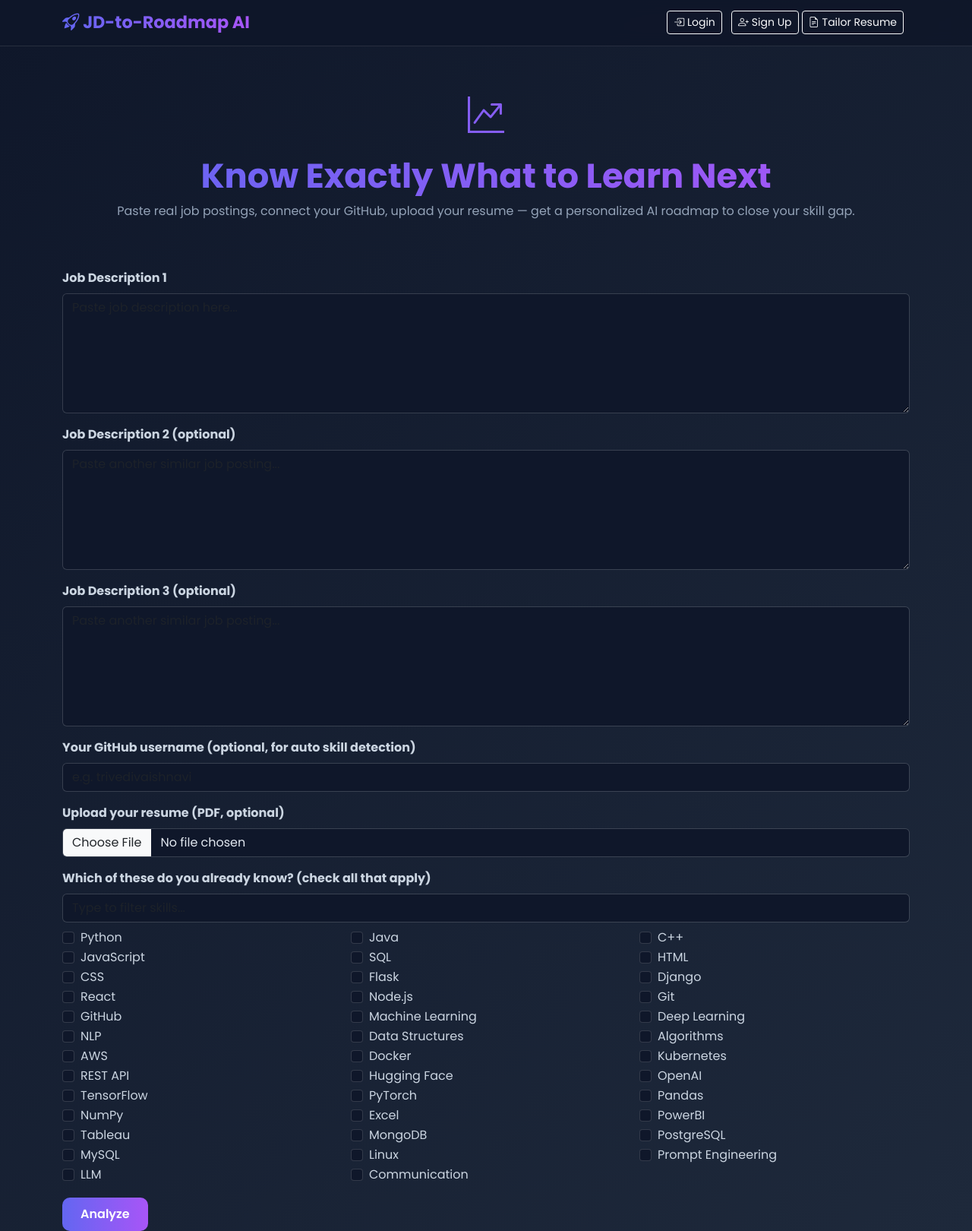
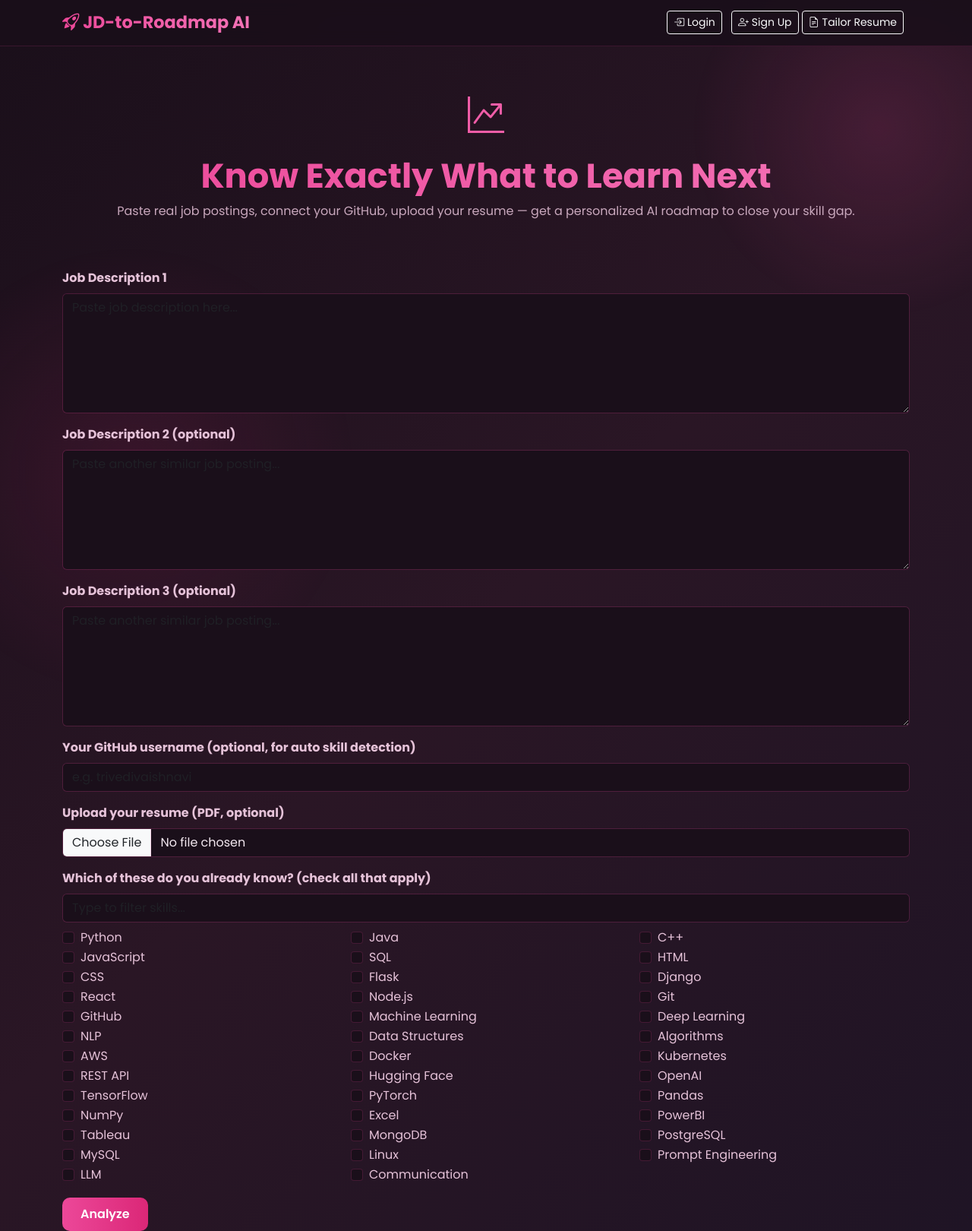
Before and after one commit to trivedivaishnavi/jd-to-roadmap-ai, a Flask app: page / in a window 1280 px wide. Shown: the whole page at 76% size. Run offline with Flask 3, Linux system fonts and the light colour scheme.

Commit message:
changed theme to dark pink color scheme with glow effects

```diff
--- a/static/style.css
+++ b/static/style.css
@@ -1,62 +1,115 @@
 @import url('https://fonts.googleapis.com/css2?family=Poppins:wght@400;600;700&display=swap');
 
 :root {
-    --primary: #6366f1;
-    --primary-dark: #4f46e5;
+    --primary: #ec4899;
+    --primary-dark: #db2777;
+    --accent: #f472b6;
     --success: #10b981;
     --danger: #ef4444;
-    --bg-dark: #0f172a;
-    --card-bg: #1e293b;
+    --bg-dark: #1a0f1a;
+    --card-bg: #2a1625;
 }
 
 body {
     font-family: 'Poppins', sans-serif;
-    background: linear-gradient(135deg, #0f172a 0%, #1e293b 100%);
-    color: #e2e8f0;
+    background: linear-gradient(135deg, #1a0f1a 0%, #2a1625 50%, #1f1425 100%);
+    color: #f3e8f0;
     min-height: 100vh;
+    position: relative;
+    overflow-x: hidden;
+}
+
+body::before {
+    content: "";
+    position: fixed;
+    top: -10%;
+    right: -10%;
+    width: 500px;
+    height: 500px;
+    background: radial-gradient(circle, rgba(236,72,153,0.15) 0%, transparent 70%);
+    border-radius: 50%;
+    z-index: -1;
+    pointer-events: none;
+}
+
+body::after {
+    content: "";
+    position: fixed;
+    bottom: -15%;
+    left: -10%;
+    width: 600px;
+    height: 600px;
+    background: radial-gradient(circle, rgba(219,39,119,0.12) 0%, transparent 70%);
+    border-radius: 50%;
+    z-index: -1;
+    pointer-events: none;
 }
 
 .navbar {
-    background: rgba(15, 23, 42, 0.9) !important;
+    background: rgba(26, 15, 26, 0.9) !important;
     backdrop-filter: blur(10px);
-    border-bottom: 1px solid rgba(255,255,255,0.1);
+    border-bottom: 1px solid rgba(236, 72, 153, 0.15);
 }
 
 .navbar-brand {
     font-weight: 700;
     font-size: 1.4rem;
-    background: linear-gradient(90deg, #6366f1, #a855f7);
+    background: linear-gradient(90deg, #ec4899, #f472b6);
     background-clip: text;
     -webkit-background-clip: text;
     -webkit-text-fill-color: transparent;
 }
 
+.hero {
+    text-align: center;
+    padding: 2rem 1rem 3rem;
+}
+
+.hero h1 {
+    font-weight: 700;
+    font-size: 2.8rem;
+    background: linear-gradient(90deg, #ec4899, #f472b6);
+    background-clip: text;
+    -webkit-background-clip: text;
+    -webkit-text-fill-color: transparent;
+    margin-bottom: 0.5rem;
+}
+
+.hero-icon {
+    font-size: 3rem;
+    background: linear-gradient(90deg, #ec4899, #f472b6);
+    background-clip: text;
+    -webkit-background-clip: text;
+    -webkit-text-fill-color: transparent;
+    margin-bottom: 1rem;
+}
+
 .card {
     background: var(--card-bg) !important;
-    border: 1px solid rgba(255,255,255,0.08) !important;
+    border: 1px solid rgba(236, 72, 153, 0.1) !important;
     border-radius: 16px !important;
     transition: transform 0.2s ease, box-shadow 0.2s ease;
-    color: #e2e8f0 !important;
+    color: #f3e8f0 !important;
 }
 
 .card:hover {
     transform: translateY(-4px);
-    box-shadow: 0 10px 30px rgba(99, 102, 241, 0.2);
+    box-shadow: 0 10px 30px rgba(236, 72, 153, 0.25);
 }
 
 .form-control, .form-check-input {
-    background-color: #0f172a !important;
-    border: 1px solid rgba(255,255,255,0.15) !important;
-    color: #e2e8f0 !important;
+    background-color: #1a0f1a !important;
+    border: 1px solid rgba(236, 72, 153, 0.2) !important;
+    color: #f3e8f0 !important;
 }
 
 .form-control:focus {
     border-color: var(--primary) !important;
-    box-shadow: 0 0 0 3px rgba(99, 102, 241, 0.25) !important;
+    box-shadow: 0 0 0 3px rgba(236, 72, 153, 0.25) !important;
 }
 
 .btn-primary {
-    background: linear-gradient(90deg, #6366f1, #a855f7) !important;
+    background: linear-gradient(90deg, #ec4899, #db2777) !important;
     border: none !important;
     border-radius: 10px !important;
     font-weight: 600;
@@ -66,49 +119,27 @@ body {
 
 .btn-primary:hover {
     transform: scale(1.03);
+    box-shadow: 0 4px 20px rgba(236, 72, 153, 0.4);
 }
 
 .badge.bg-primary {
-    background: linear-gradient(90deg, #6366f1, #a855f7) !important;
+    background: linear-gradient(90deg, #ec4899, #f472b6) !important;
 }
 
 .text-muted {
-    color: #94a3b8 !important;
+    color: #c9a8bd !important;
 }
 
 label, .form-label, .form-check-label {
-    color: #cbd5e1 !important;
+    color: #e5c2d8 !important;
 }
 
 h1, h2, h3, h4, h5, h6 {
-    color: #f1f5f9;
+    color: #fdf2f8;
 }
 
 p, .card-text {
-    color: #cbd5e1;
-}
-.hero {
-    text-align: center;
-    padding: 2rem 1rem 3rem;
-}
-
-.hero h1 {
-    font-weight: 700;
-    font-size: 2.8rem;
-    background: linear-gradient(90deg, #6366f1, #a855f7);
-    background-clip: text;
-    -webkit-background-clip: text;
-    -webkit-text-fill-color: transparent;
-    margin-bottom: 0.5rem;
-}
-
-.hero-icon {
-    font-size: 3rem;
-    background: linear-gradient(90deg, #6366f1, #a855f7);
-    background-clip: text;
-    -webkit-background-clip: text;
-    -webkit-text-fill-color: transparent;
-    margin-bottom: 1rem;
+    color: #e5c2d8;
 }
 
 .match-circle {
@@ -119,7 +150,7 @@ p, .card-text {
     align-items: center;
     justify-content: center;
     margin: 0 auto 1.5rem;
-    background: conic-gradient(#10b981 calc(var(--pct) * 1%), #334155 0);
+    background: conic-gradient(#ec4899 calc(var(--pct) * 1%), #3d2436 0);
     position: relative;
 }
 
@@ -129,7 +160,7 @@ p, .card-text {
     width: 108px;
     height: 108px;
     border-radius: 50%;
-    background: #1e293b;
+    background: #2a1625;
 }
 
 .match-circle span {
@@ -137,5 +168,10 @@ p, .card-text {
     z-index: 1;
     font-size: 2rem;
     font-weight: 700;
-    color: #f1f5f9;
+    color: #fdf2f8;
 }
+
+.border-success { border-color: #10b981 !important; }
+.border-danger { border-color: #ef4444 !important; }
+.border-primary { border-color: #ec4899 !important; }
+.border-info { border-color: #f472b6 !important; }
```
Also changed, not shown: Progress.md (+1 -0 lines).
